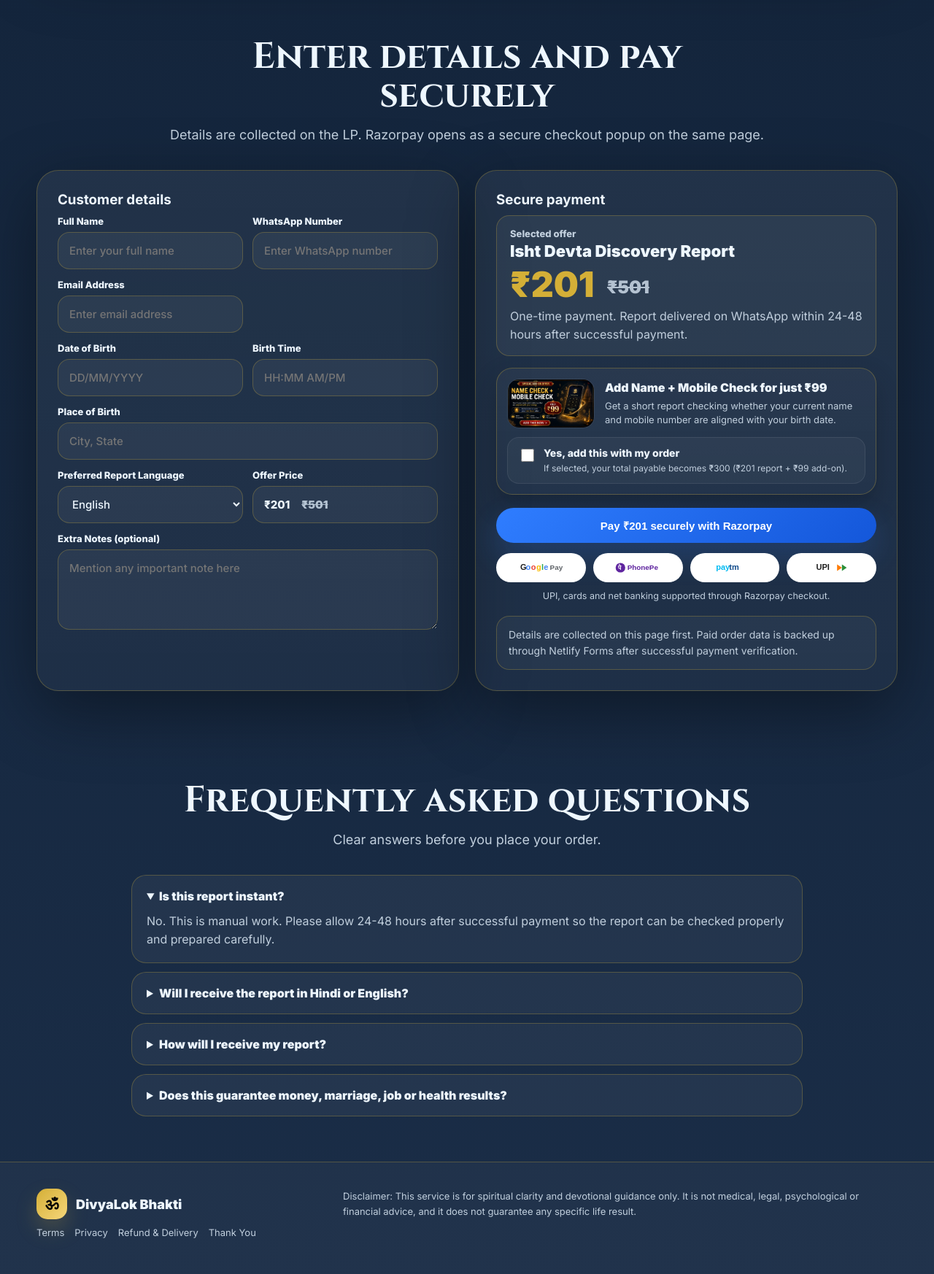
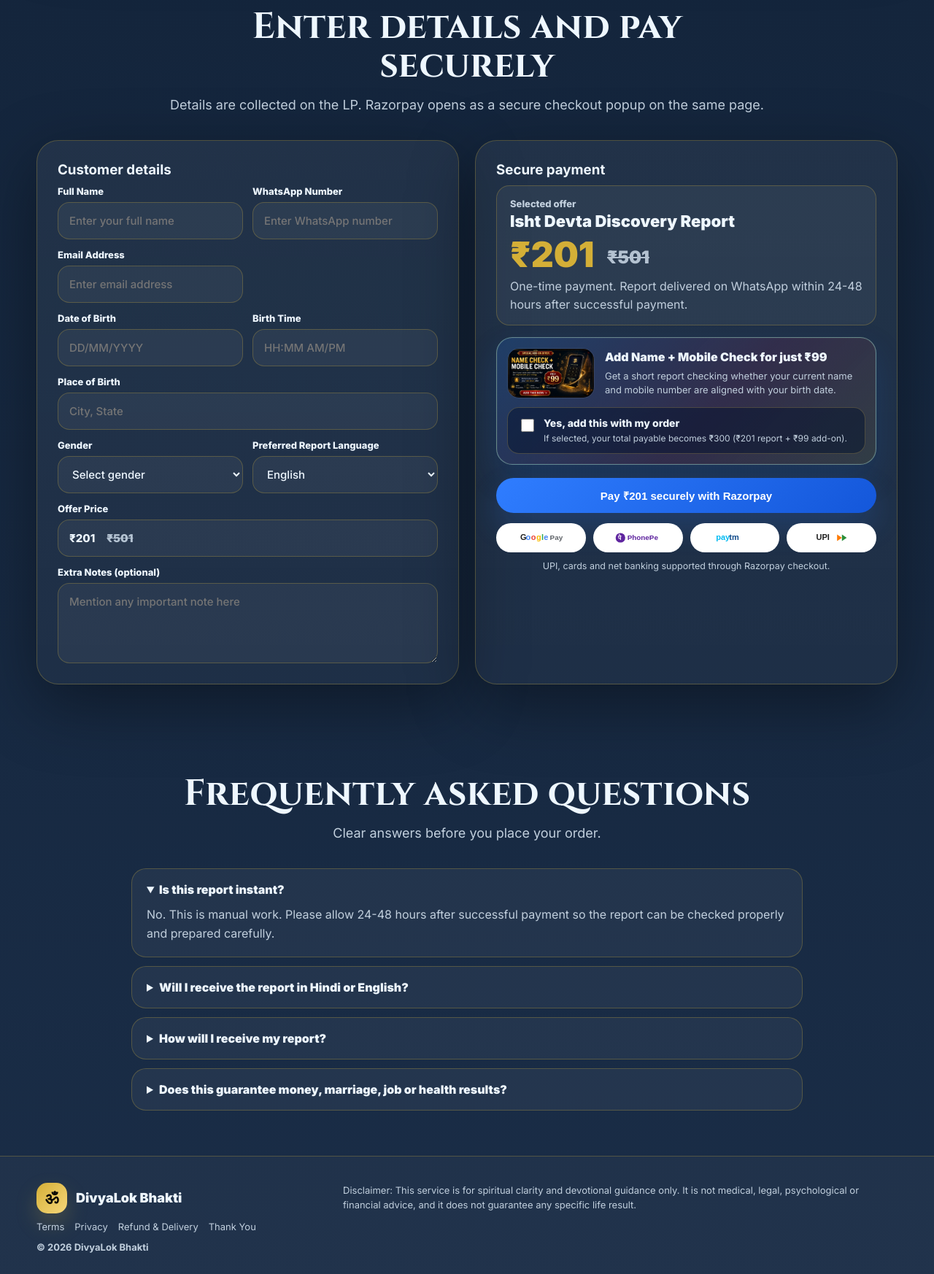
Before and after one commit to karnnsangha-beep/isht-devta-301-LP, a website: page index.html in a window 1280 px wide. Shown: the part 5368-7114 px from the top of the page at 73% size. Drawn offline with Linux system fonts and the light colour scheme.

Commit message:
Add files via upload

```diff
--- a/index.html
+++ b/index.html
@@ -220,13 +220,13 @@ section { padding:62px 0; }
     .price-box .total .was-price { font-size:24px; vertical-align:middle; line-height:1; }
     .hero-stat b .was-price { font-size:14px; vertical-align:middle; }
     .form-price-display { width:100%; padding:14px 15px; border-radius:16px; border:1px solid var(--line); background:rgba(255,255,255,.05); color:var(--text); font:800 15px/1.4 Inter, system-ui, sans-serif; min-height:51px; display:flex; align-items:center; gap:8px; }
-    .bump-offer { margin:16px 0 18px; padding:14px; border-radius:22px; border:1px solid color-mix(in srgb,var(--accent) 30%, transparent); background:linear-gradient(180deg, rgba(255,255,255,.04), rgba(255,255,255,.02)); box-shadow:0 16px 36px rgba(0,0,0,.22); }
+    .bump-offer { margin:16px 0 18px; padding:14px; border-radius:22px; border:1px solid color-mix(in srgb,#4cb5ff 38%, var(--accent) 28%); background:linear-gradient(135deg, rgba(32,92,170,.34), rgba(116,35,88,.22) 58%, rgba(212,175,55,.10)); box-shadow:0 18px 40px rgba(17,76,164,.22), inset 0 0 0 1px rgba(255,255,255,.04); }
     .bump-head { display:grid; grid-template-columns:120px 1fr; gap:14px; align-items:center; }
     .bump-thumb { width:100%; border-radius:16px; border:1px solid rgba(255,255,255,.08); display:block; }
     .bump-copy strong { display:block; font:900 16px/1.3 Inter, system-ui, sans-serif; color:var(--text); margin-bottom:6px; }
     .bump-copy p { margin:0; font-size:13px; line-height:1.45; color:var(--muted); }
-    .bump-check { margin-top:12px; display:flex; gap:10px; align-items:flex-start; padding:12px 14px; border-radius:16px; background:rgba(255,255,255,.04); border:1px solid rgba(255,255,255,.08); cursor:pointer; }
-    .bump-check input { width:18px; height:18px; margin-top:3px; accent-color:var(--accent); }
+    .bump-check { margin-top:12px; display:flex; gap:10px; align-items:flex-start; padding:12px 14px; border-radius:16px; background:rgba(4,18,44,.48); border:1px solid rgba(255,213,96,.22); cursor:pointer; }
+    .bump-check input { width:18px; height:18px; margin-top:3px; accent-color:#4cb5ff; }
     .bump-check b { display:block; font:800 14px/1.35 Inter, system-ui, sans-serif; color:var(--text); margin-bottom:2px; }
     .bump-check small { display:block; font-size:12px; line-height:1.45; color:var(--muted); }
     .addon-summary { display:none; margin-top:10px; padding-top:10px; border-top:1px dashed rgba(255,255,255,.12); justify-content:space-between; gap:10px; font:700 13px/1.4 Inter, system-ui, sans-serif; color:var(--text); }
@@ -248,6 +248,7 @@ section { padding:62px 0; }
 
     .footer { padding:36px 0 86px; border-top:1px solid var(--line); background:rgba(255,255,255,.03); }
     .footer-grid { display:flex; justify-content:space-between; gap:20px; flex-wrap:wrap; }
+    .copyright { margin-top:12px; color:var(--muted); font-size:13px; font-weight:700; }
     .fineprint { max-width:760px; color:var(--muted); font-size:13px; line-height:1.6; }
     .legal-links { display:flex; flex-wrap:wrap; gap:14px; margin-top:10px; color:var(--muted); font-size:13px; }
     .mobile-cta { display:none; position:fixed; left:12px; right:12px; bottom:12px; z-index:80; background:rgba(10,10,10,.78); border:1px solid var(--line); border-radius:22px; padding:12px; backdrop-filter:blur(14px); box-shadow:0 20px 50px rgba(0,0,0,.22); }
@@ -508,7 +509,6 @@ section { padding:62px 0; }
       <div class="wrap">
         <div class="section-head">
           <h2><span class="en">What people are saying</span><span class="hi">लोग क्या कह रहे हैं</span></h2>
-          <p><span class="en">Real buyer feedback shown close to checkout so visitors can build trust without leaving the page.</span><span class="hi">चेकआउट के पास real buyer feedback, ताकि visitors बिना पेज छोड़े भरोसा बना सकें।</span></p>
         </div>
         <div class="glass testimonials-shell">
           <div class="testimonial-grid">
@@ -628,9 +628,10 @@ section { padding:62px 0; }
               </div>
               <label class="field" data-field="pob"><span class="en">Place of Birth</span><span class="hi">जन्म स्थान</span><input id="pob" type="text" placeholder="City, State" data-ph-en="City, State" data-ph-hi="शहर, राज्य"/></label>
               <div class="inline-grid">
+                <label class="field" data-field="gender"><span class="en">Gender</span><span class="hi">लिंग</span><select id="gender"><option value="" data-text-en="Select gender" data-text-hi="लिंग चुनें">Select gender</option><option value="Male" data-text-en="Male" data-text-hi="पुरुष">Male</option><option value="Female" data-text-en="Female" data-text-hi="महिला">Female</option><option value="Other" data-text-en="Other" data-text-hi="अन्य">Other</option></select></label>
                 <label class="field"><span class="en">Preferred Report Language</span><span class="hi">रिपोर्ट की पसंदीदा भाषा</span><select id="reportLanguage"><option value="English" data-text-en="English" data-text-hi="अंग्रेज़ी">English</option><option value="Hindi" data-text-en="Hindi" data-text-hi="हिंदी">Hindi</option></select></label>
-                <label class="field"><span class="en">Offer Price</span><span class="hi">ऑफ़र मूल्य</span><div class="form-price-display" id="formPriceDisplay">₹201 <span class="was-price">₹501</span></div></label>
               </div>
+              <label class="field"><span class="en">Offer Price</span><span class="hi">ऑफ़र मूल्य</span><div class="form-price-display" id="formPriceDisplay">₹201 <span class="was-price">₹501</span></div></label>
               <label class="field"><span class="en">Extra Notes (optional)</span><span class="hi">अतिरिक्त टिप्पणी (वैकल्पिक)</span><textarea id="notes" placeholder="Mention any important note here" data-ph-en="Mention any important note here" data-ph-hi="यहाँ कोई आवश्यक टिप्पणी लिखें"></textarea></label>
             </form>
           </div>
@@ -657,10 +658,9 @@ section { padding:62px 0; }
             <div class="pay-icons"><img src="assets/payment/gpay.svg" alt="Google Pay" /><img src="assets/payment/phonepe.svg" alt="PhonePe" /><img src="assets/payment/paytm.svg" alt="Paytm" /><img src="assets/payment/upi.svg" alt="UPI" /></div>
             <div class="secure-copy"><span class="en">UPI, cards and net banking supported through Razorpay checkout.</span><span class="hi">Razorpay checkout के माध्यम से UPI, कार्ड और नेट बैंकिंग समर्थित हैं।</span></div>
             <div class="payment-status" id="paymentStatus"></div>
-            <div class="mini-note"><span class="en">Details are collected on this page first. Paid order data is backed up through Netlify Forms after successful payment verification.</span><span class="hi">विवरण पहले इसी पेज पर लिया जाता है। सफल भुगतान सत्यापन के बाद paid order data Netlify Forms में बैकअप हो जाता है।</span></div>
           </div>
         </div>
-        <form name="isht-devta-paid-orders" netlify data-netlify="true" netlify-honeypot="bot-field" hidden><input type="hidden" name="form-name" value="isht-devta-paid-orders"><input name="bot-field"><input name="customer_name"><input name="customer_email"><input name="whatsapp_number"><input name="dob"><input name="birth_time"><input name="birth_place"><input name="report_language"><input name="base_amount"><input name="add_on_selected"><input name="add_on_amount"><input name="amount"><input name="payment_id"><input name="order_id"><textarea name="notes"></textarea></form>
+        <form name="isht-devta-paid-orders" netlify data-netlify="true" netlify-honeypot="bot-field" hidden><input type="hidden" name="form-name" value="isht-devta-paid-orders"><input name="bot-field"><input name="customer_name"><input name="customer_email"><input name="whatsapp_number"><input name="dob"><input name="birth_time"><input name="birth_place"><input name="gender"><input name="report_language"><input name="base_amount"><input name="add_on_selected"><input name="add_on_amount"><input name="amount"><input name="payment_id"><input name="order_id"><textarea name="notes"></textarea></form>
       </div>
     </section>
 
@@ -685,6 +685,7 @@ section { padding:62px 0; }
       <div>
         <div class="brand"><span class="logo">ॐ</span><span class="brand-name"><span class="en">DivyaLok Bhakti</span><span class="hi">दिव्यलोक भक्ति</span></span></div>
         <div class="legal-links"><a href="terms.html"><span class="en">Terms</span><span class="hi">नियम</span></a><a href="privacy.html"><span class="en">Privacy</span><span class="hi">गोपनीयता</span></a><a href="refund-delivery.html"><span class="en">Refund & Delivery</span><span class="hi">रिफंड और डिलीवरी</span></a><a href="thank-you.html"><span class="en">Thank You</span><span class="hi">धन्यवाद</span></a></div>
+        <div class="copyright">© 2026 DivyaLok Bhakti</div>
       </div>
       <div class="fineprint"><span class="en">Disclaimer: This service is for spiritual clarity and devotional guidance only. It is not medical, legal, psychological or financial advice, and it does not guarantee any specific life result.</span><span class="hi">अस्वीकरण: यह सेवा केवल आध्यात्मिक स्पष्टता और भक्ति मार्गदर्शन के लिए है। यह चिकित्सकीय, कानूनी, मनोवैज्ञानिक या वित्तीय सलाह नहीं है, और किसी निश्चित जीवन परिणाम की गारंटी नहीं देती।</span></div>
     </div>
@@ -717,7 +718,7 @@ section { padding:62px 0; }
     }
     function updateText(lang) {
       document.querySelectorAll('[data-ph-en]').forEach(el => { el.placeholder = lang === 'hi' ? el.dataset.phHi : el.dataset.phEn; });
-      document.querySelectorAll('#reportLanguage option[data-text-en]').forEach(option => { option.textContent = lang === 'hi' ? option.dataset.textHi : option.dataset.textEn; });
+      document.querySelectorAll('select option[data-text-en]').forEach(option => { option.textContent = lang === 'hi' ? option.dataset.textHi : option.dataset.textEn; });
     }
     function setLanguage(lang) {
       document.body.classList.toggle('lang-hi', lang === 'hi');
@@ -740,6 +741,7 @@ section { padding:62px 0; }
         dob: document.getElementById('dob').value.trim(),
         tob: document.getElementById('tob').value.trim(),
         pob: document.getElementById('pob').value.trim(),
+        gender: document.getElementById('gender').value,
         reportLanguage: document.getElementById('reportLanguage').value,
         notes: document.getElementById('notes').value.trim(),
         addOnSelected: !!(addOnCheck && addOnCheck.checked),
@@ -759,6 +761,7 @@ section { padding:62px 0; }
       if (!d.dob) missing.push('dob');
       if (!d.tob) missing.push('tob');
       if (!d.pob) missing.push('pob');
+      if (!d.gender) missing.push('gender');
       if (missing.length) {
         missing.forEach(markMissing);
         formError.classList.add('show');
@@ -776,6 +779,7 @@ section { padding:62px 0; }
       payload.append('dob', order.dob || '');
       payload.append('birth_time', order.tob || '');
       payload.append('birth_place', order.pob || '');
+      payload.append('gender', order.gender || '');
       payload.append('report_language', order.reportLanguage || '');
       payload.append('base_amount', order.baseAmount || BASE_PRICE || '');
       payload.append('add_on_selected', order.addOnSelected ? 'yes' : 'no');
@@ -813,7 +817,7 @@ section { padding:62px 0; }
           description: d.addOnSelected ? 'Isht Devta Report + Name/Mobile Check' : 'Isht Devta Discovery Report',
           order_id: data.order_id,
           prefill: { name: d.fullName, email: d.email, contact: d.phone },
-          notes: { customer_name: d.fullName, customer_email: d.email, whatsapp_number: d.phone, report_language: d.reportLanguage, birth_place: d.pob, add_on_selected: d.addOnSelected ? 'yes' : 'no' },
+          notes: { customer_name: d.fullName, customer_email: d.email, whatsapp_number: d.phone, report_language: d.reportLanguage, birth_place: d.pob, gender: d.gender, add_on_selected: d.addOnSelected ? 'yes' : 'no' },
           theme: { color: '#d4af37' },
           handler: async function (response) {
             showStatus('warn', document.body.classList.contains('lang-hi') ? 'भुगतान प्राप्त हुआ। सत्यापन हो रहा है...' : 'Payment received. Verifying...');
@@ -852,7 +856,7 @@ section { padding:62px 0; }
     }
     payBtn.addEventListener('click', startPayment);
     if (addOnCheck) addOnCheck.addEventListener('change', updatePricingUI);
-    ['fullName', 'email', 'phone', 'dob', 'tob', 'pob', 'reportLanguage', 'notes'].forEach(id => {
+    ['fullName', 'email', 'phone', 'dob', 'tob', 'pob', 'gender', 'reportLanguage', 'notes'].forEach(id => {
       const el = document.getElementById(id);
       if (el) { el.addEventListener('input', clearErrors); el.addEventListener('change', clearErrors); }
     });
--- a/netlify/functions/create-order.js
+++ b/netlify/functions/create-order.js
@@ -35,6 +35,7 @@ exports.handler = async (event) => {
         dob: body.dob || '',
         birth_time: body.tob || '',
         birth_place: body.pob || '',
+        gender: body.gender || '',
         report_language: body.reportLanguage || '',
         notes: body.notes || ''
       }
```
